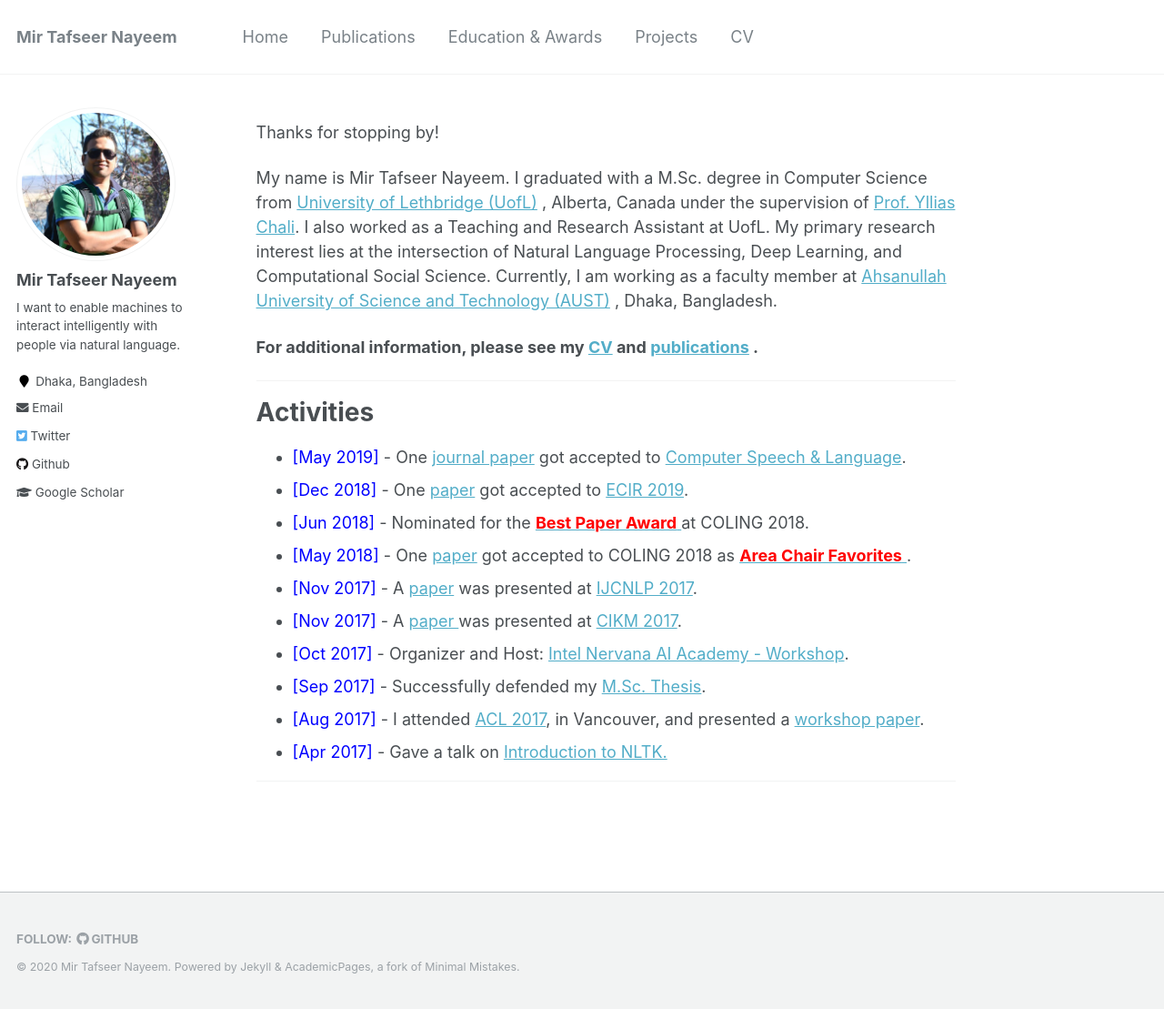
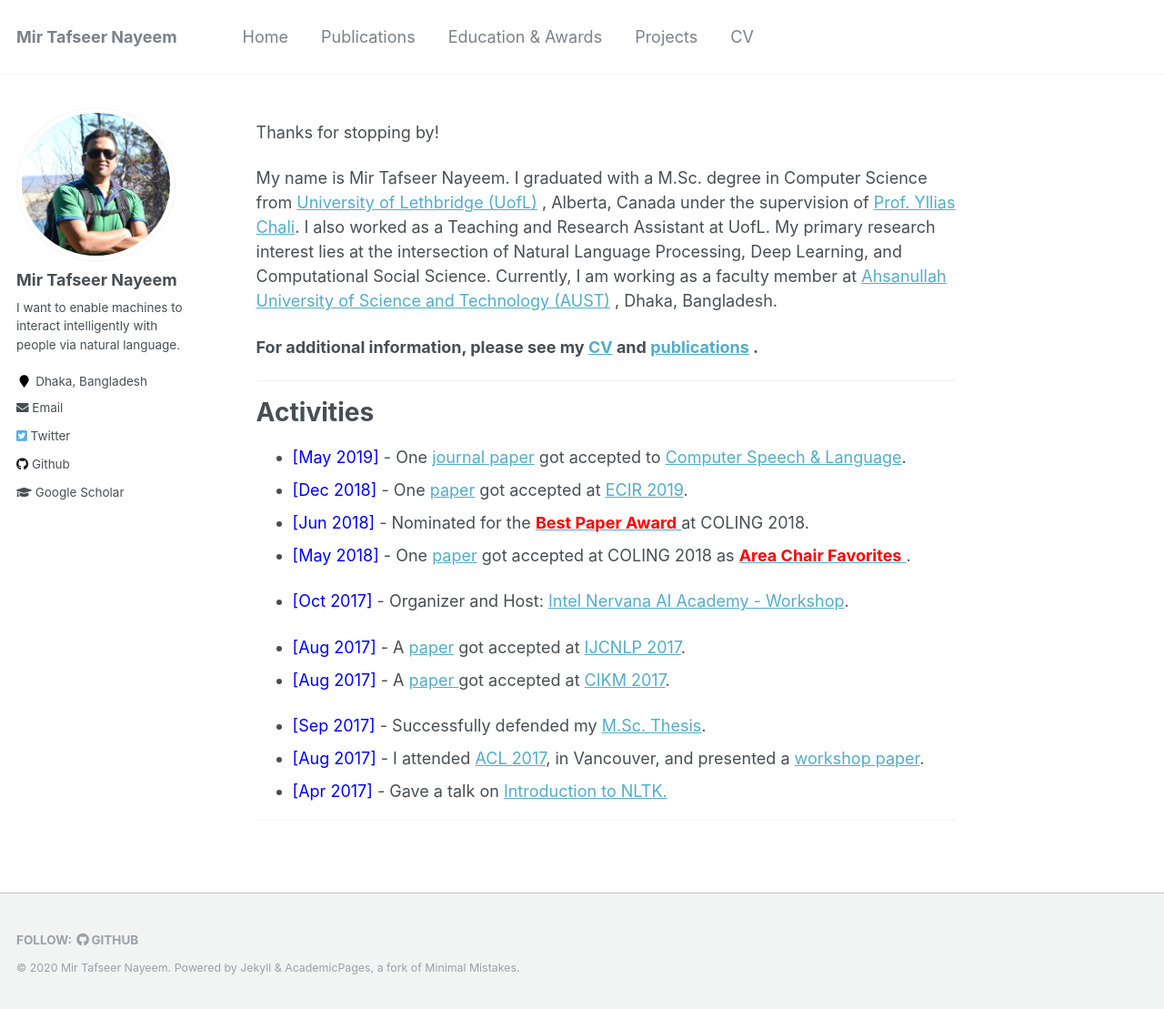
Before and after one commit to sujan-sarker/sujan-sarker.github.io, a Jekyll site: the page built from _pages/about.md, in a window 1280 px wide and 1109 px high. Shown: the whole window at 91% size. Built offline with Jekyll 4.4.1, drawn with Linux system fonts in a browser that asks for light colours.

Commit message:
Update about.md

```diff
--- a/_pages/about.md
+++ b/_pages/about.md
@@ -20,12 +20,15 @@ My name is Mir Tafseer Nayeem. I graduated with a M.Sc. degree in Computer Scien
 # Activities
 
 * <span style="color:Blue"> [May 2019] </span> - One [journal paper](https://www.sciencedirect.com/science/article/pii/S0885230818303449) got accepted to  [Computer Speech & Language](https://www.journals.elsevier.com/computer-speech-and-language).
-* <span style="color:Blue"> [Dec 2018] </span> - One [paper](https://link.springer.com/chapter/10.1007/978-3-030-15719-7_14) got accepted to [ECIR 2019](http://ecir2019.org/).
+* <span style="color:Blue"> [Dec 2018] </span> - One [paper](https://link.springer.com/chapter/10.1007/978-3-030-15719-7_14) got accepted at [ECIR 2019](http://ecir2019.org/).
 * <span style="color:Blue"> [Jun 2018] </span> - Nominated for the [<span style="color:Red"> **Best Paper Award** </span>](http://coling2018.org/coling-2018-best-papers/) at COLING 2018.
-* <span style="color:Blue"> [May 2018] </span> - One [paper](http://aclweb.org/anthology/C18-1102) got accepted to COLING 2018 as [<span style="color:Red"> **Area Chair Favorites** </span>](http://coling2018.org/coling-2018-best-papers/).
-* <span style="color:Blue"> [Nov 2017] </span> - A [paper](http://www.aclweb.org/anthology/I17-2071) was presented at [IJCNLP 2017](http://ijcnlp2017.org/site/page.aspx?pid=901&sid=1133&lang=en).
-* <span style="color:Blue"> [Nov 2017] </span> - A [paper ](https://dl.acm.org/citation.cfm?id=3133106) was presented at [CIKM 2017](http://www.cikmconference.org/CIKM2017/index.html).
+* <span style="color:Blue"> [May 2018] </span> - One [paper](http://aclweb.org/anthology/C18-1102) got accepted at COLING 2018 as [<span style="color:Red"> **Area Chair Favorites** </span>](http://coling2018.org/coling-2018-best-papers/).
+
 * <span style="color:Blue"> [Oct 2017] </span> - Organizer and Host: [Intel Nervana AI Academy - Workshop](https://www.intel.ai/).
+
+* <span style="color:Blue"> [Aug 2017] </span> - A [paper](http://www.aclweb.org/anthology/I17-2071) got accepted at [IJCNLP 2017](http://ijcnlp2017.org/site/page.aspx?pid=901&sid=1133&lang=en).
+* <span style="color:Blue"> [Aug 2017] </span> - A [paper ](https://dl.acm.org/citation.cfm?id=3133106) got accepted at [CIKM 2017](http://www.cikmconference.org/CIKM2017/index.html).
+
 * <span style="color:Blue"> [Sep 2017]  </span> - Successfully defended my [M.Sc. Thesis](https://opus.uleth.ca/bitstream/handle/10133/4993/NAYEEM_MIR_TAFSEER_MSC_2017.pdf).
 * <span style="color:Blue"> [Aug 2017] </span> - I attended [ACL 2017](http://acl2017.org/), in Vancouver, and presented a [workshop paper](http://www.aclweb.org/anthology/W17-2407).
 * <span style="color:Blue"> [Apr 2017] </span> - Gave a talk on [Introduction to NLTK.](https://tafseer-nayeem.github.io/files/Introduction_to_NLTK.pdf)
```
